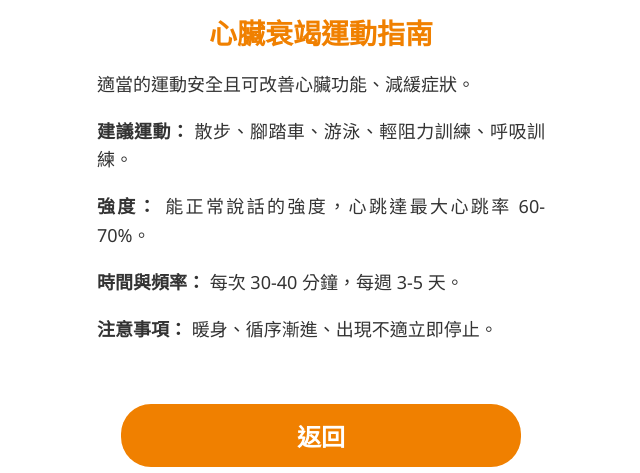
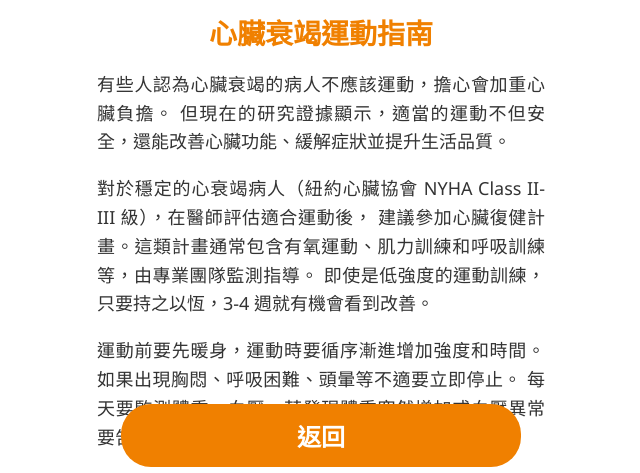
Before and after one commit to kingdow10123/Sync_health_info, a React (Vite) app: page /page3 in a window 1280 px wide. Shown: the part 313-786 px from the top of the page, without its empty margins (319-959 px from the left). Built offline with nearby package versions, Linux system fonts and the light colour scheme.

Commit message:
Update Page3.jsx

```diff
--- a/src/pages/Page3.jsx
+++ b/src/pages/Page3.jsx
@@ -7,12 +7,70 @@ function Page3() {
       <div className="image-wrapper">
         <img src="https://i.imgur.com/v2VKMHG.png" alt="心臟衰竭運動指南" />
       </div>
+
       <h2>心臟衰竭運動指南</h2>
-      <p>適當的運動安全且可改善心臟功能、減緩症狀。</p>
-      <p><strong>建議運動：</strong> 散步、腳踏車、游泳、輕阻力訓練、呼吸訓練。</p>
-      <p><strong>強度：</strong> 能正常說話的強度，心跳達最大心跳率 60-70%。</p>
-      <p><strong>時間與頻率：</strong> 每次 30-40 分鐘，每週 3-5 天。</p>
-      <p><strong>注意事項：</strong> 暖身、循序漸進、出現不適立即停止。</p>
+
+      <p>
+        有些人認為心臟衰竭的病人不應該運動，擔心會加重心臟負擔。
+        但現在的研究證據顯示，適當的運動不但安全，還能改善心臟功能、緩解症狀並提升生活品質。
+      </p>
+
+      <p>
+        對於穩定的心衰竭病人（紐約心臟協會 NYHA Class II-III 級），在醫師評估適合運動後，
+        建議參加心臟復健計畫。這類計畫通常包含有氧運動、肌力訓練和呼吸訓練等，由專業團隊監測指導。
+        即使是低強度的運動訓練，只要持之以恆，3-4 週就有機會看到改善。
+      </p>
+
+      <p>
+        運動前要先暖身，運動時要循序漸進增加強度和時間。如果出現胸悶、呼吸困難、頭暈等不適要立即停止。
+        每天要監測體重、血壓，若發現體重突然增加或血壓異常要告知醫師。
+      </p>
+
+      <h3>實踐建議：</h3>
+
+      <h4>適合的運動種類：</h4>
+      <ul>
+        <li>有氧運動：散步、腳踏車、游泳</li>
+        <li>阻力訓練：輕重量啞鈴、彈力帶運動</li>
+        <li>呼吸訓練</li>
+        <li>伸展運動</li>
+      </ul>
+
+      <h4>運動強度：</h4>
+      <ul>
+        <li>以能正常說話為適當強度</li>
+        <li>心跳控制在最大心跳率的 60-70%</li>
+        <li>計算最大心跳率的方法：最大心跳率 = 220 - 年齡</li>
+        <li>例如：60 歲的人，最大心跳率為 220-60=160 次/分鐘，因此運動時心跳應控制在 96-112 次/分鐘（160x60-70%）</li>
+        <li>服用乙型阻斷劑（Beta blocker）的病人，因藥物會降低心跳，建議改用自覺運動強度來調整</li>
+        <li>運動時感覺「有點喘但還可以」的程度</li>
+      </ul>
+
+      <p><strong>提醒：</strong></p>
+      <ul>
+        <li>心跳率只是參考值之一，要配合自己的身體狀況來調整運動強度</li>
+        <li>開始運動時先從低強度做起，循序漸進增加運動強度</li>
+        <li>如有不適要立即停止運動</li>
+      </ul>
+
+      <h4>運動時間與頻率：</h4>
+      <ul>
+        <li>每次運動 30-40 分鐘</li>
+        <li>每週運動 3-5 天</li>
+        <li>可分段進行，如早晚各 15-20 分鐘</li>
+        <li>從短時間開始，逐漸增加至目標時間</li>
+      </ul>
+
+      <h4>注意事項：</h4>
+      <ul>
+        <li>運動前要暖身 5-10 分鐘</li>
+        <li>運動後要緩和運動 5-10 分鐘</li>
+        <li>避免太冷或太熱的環境下運動</li>
+        <li>若感覺不適要立即停止</li>
+        <li>建議有人陪同運動較安全</li>
+        <li>隨身攜帶緊急聯絡電話</li>
+      </ul>
+
       <button onClick={() => navigate('/')}>返回</button>
     </div>
   );
```
